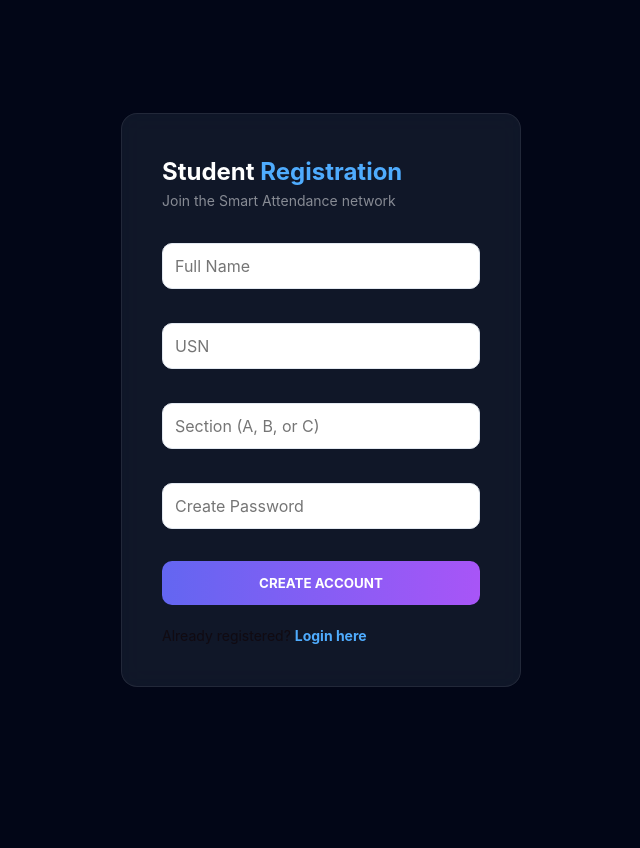
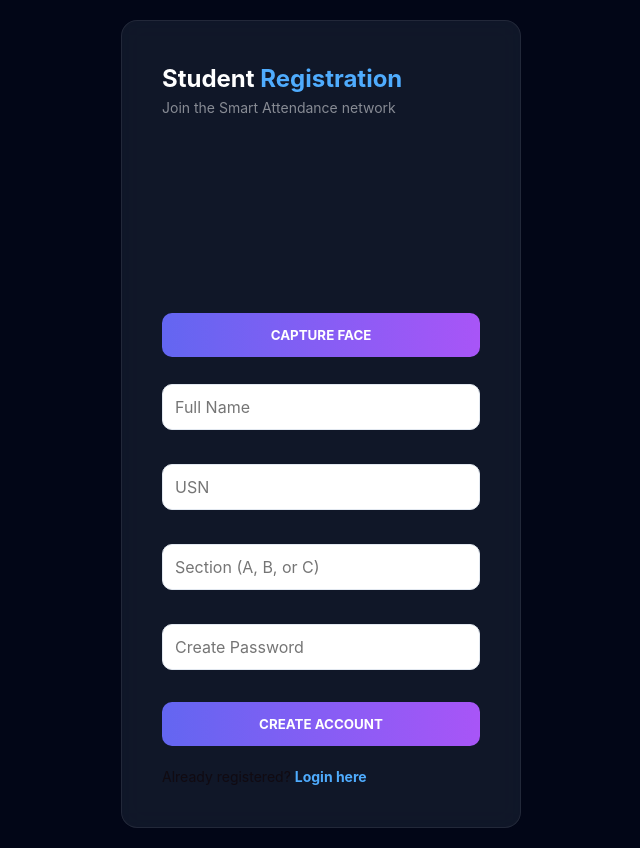
Before and after one commit to Hema-GK/smart-attendance-frontend, a React app: page /student/register in a window 1280 px wide. Shown: the whole page, without its empty margins (319-959 px from the left). Before the commit the page ends 800 px from the top, so only its background shows below. Built offline with nearby package versions, Linux system fonts and the light colour scheme; no server answers; the HTML template or start-up script is replaced by a standard one; what @capacitor/core would draw is missing.

Commit message:
Chatgpt2

```diff
--- a/src/pages/RegisterStudent.jsx
+++ b/src/pages/RegisterStudent.jsx
@@ -1,128 +1,116 @@
-// import { useState, useRef } from "react";
-// import { useNavigate } from "react-router-dom";
-// import API from "../api/api"; // Ensure api.js has the Railway URL
-
-// export default function RegisterStudent() {
-//   const navigate = useNavigate();
-//   const videoRef = useRef(null);
-//   const canvasRef = useRef(null);
-
-//   const [name, setName] = useState("");
-//   const [usn, setUsn] = useState("");
-//   const [password, setPassword] = useState("");
-//   const [className, setClassName] = useState("");
-//   const [section, setSection] = useState("");
-//   const [image, setImage] = useState("");
-//   const [loading, setLoading] = useState(false);
-
-//   const startCamera = async () => {
-//     try {
-//       const stream = await navigator.mediaDevices.getUserMedia({ video: true });
-//       videoRef.current.srcObject = stream;
-//     } catch (error) {
-//       alert("Camera access denied");
-//     }
-//   };
-
-//   const captureImage = () => {
-//     const canvas = canvasRef.current;
-//     const video = videoRef.current;
-//     canvas.width = video.videoWidth;
-//     canvas.height = video.videoHeight;
-//     const ctx = canvas.getContext("2d");
-//     ctx.drawImage(video, 0, 0);
-//     const captured = canvas.toDataURL("image/jpeg", 0.4);
-//     setImage(captured);
-//     video.pause();
-//   };
-
-//   const registerStudent = async () => {
-//     if (!image) {
-//       alert("Please capture your face");
-//       return;
-//     }
-//     setLoading(true);
-//     try {
-//       await API.post("/students/register", {
-//         name,
-//         usn,
-//         password,
-//         class_name: className,
-//         section,
-//         image,
-//       });
-//       alert("Student Registered Successfully ✅");
-//       navigate("/student/login");
-//     } catch (err) {
-//       console.error(err);
-//       alert("Registration failed");
-//     }
-//     setLoading(false);
-//   };
-
-//   return (
-//     <div className="card">
-//       <h2>Student Registration</h2>
-//       <input placeholder="Name" value={name} onChange={(e) => setName(e.target.value)} />
-//       <input placeholder="USN" value={usn} onChange={(e) => setUsn(e.target.value)} />
-//       <input type="password" placeholder="Password" value={password} onChange={(e) => setPassword(e.target.value)} />
-//       <input placeholder="Class" value={className} onChange={(e) => setClassName(e.target.value)} />
-//       <input placeholder="Section" value={section} onChange={(e) => setSection(e.target.value)} />
-//       <br />
-//       <video ref={videoRef} autoPlay width="250" style={{ borderRadius: "10px", marginTop: "10px" }}></video>
-//       <canvas ref={canvasRef} style={{ display: "none" }}></canvas>
-//       <br />
-//       <button className="btn" onClick={startCamera}>Start Camera</button>
-//       <button className="btn" onClick={captureImage}>Capture Face</button>
-//       <button className="btn register" onClick={registerStudent} disabled={loading}>
-//         {loading ? "Registering..." : "Register"}
-//       </button>
-//       <p>
-//         Already Registered?
-//         <span style={{ color: "blue", cursor: "pointer", marginLeft: "5px" }} onClick={() => navigate("/student/login")}>
-//           Login
-//         </span>
-//       </p>
-//     </div>
-//   );
-// }
-import React, { useState } from "react";
+import React, { useState, useRef } from "react";
 import { useNavigate } from "react-router-dom";
-import API from "../api/api"; // Ensure your API helper is correctly imported
+import Webcam from "react-webcam";
+import API from "../api/api";
 
 export default function RegisterStudent() {
   const navigate = useNavigate();
-  const [formData, setFormData] = useState({ name: "", usn: "", section: "", password: "" });
+  const webcamRef = useRef(null);
+
+  const [formData, setFormData] = useState({
+    name: "",
+    usn: "",
+    section: "",
+    password: ""
+  });
+
+  const [image, setImage] = useState(null);
+
+  const captureImage = () => {
+    const img = webcamRef.current.getScreenshot();
+    setImage(img);
+  };
 
   const handleRegister = async (e) => {
     e.preventDefault();
+
+    if (!image) {
+      alert("Please capture your face before registering.");
+      return;
+    }
+
     try {
-      await API.post("/auth/register", formData);
+      await API.post("/students/register", {
+        ...formData,
+        image: image
+      });
+
       alert("Registration Successful! Please login.");
-      navigate("/student/login"); // Redirects to Student Login
+      navigate("/student/login");
+
     } catch (err) {
-      alert("Registration failed. USN might already exist.");
+      alert("Registration failed. Face not clear or USN exists.");
     }
   };
 
   return (
     <div style={containerStyle}>
       <div className="glass-card" style={{ width: '400px', padding: '40px' }}>
-        <h2 style={{ color: '#fff' }}>Student <span style={{ color: '#4facfe' }}>Registration</span></h2>
-        <p style={{ color: 'rgba(255,255,255,0.5)', fontSize: '14px', marginBottom: '20px' }}>Join the Smart Attendance network</p>
 
+        <h2 style={{ color: '#fff' }}>
+          Student <span style={{ color: '#4facfe' }}>Registration</span>
+        </h2>
+
+        <p style={{ color: 'rgba(255,255,255,0.5)', fontSize: '14px', marginBottom: '20px' }}>
+          Join the Smart Attendance network
+        </p>
+
+        {/* 📸 CAMERA */}
+        <div style={{ marginBottom: "15px", textAlign: "center" }}>
+          {!image ? (
+            <>
+              <Webcam
+                ref={webcamRef}
+                screenshotFormat="image/jpeg"
+                style={{ width: "100%", borderRadius: "10px" }}
+              />
+              <button
+                type="button"
+                onClick={captureImage}
+                className="aesthetic-btn"
+                style={{ ...studentBtn, marginTop: "10px" }}
+              >
+                CAPTURE FACE
+              </button>
+            </>
+          ) : (
+            <>
+              <img src={image} alt="captured" style={{ width: "100%", borderRadius: "10px" }} />
+              <button
+                type="button"
+                onClick={() => setImage(null)}
+                className="aesthetic-btn"
+                style={{ ...studentBtn, marginTop: "10px", background: "#ef4444" }}
+              >
+                RETAKE
+              </button>
+            </>
+          )}
+        </div>
+
+        {/* FORM */}
         <form onSubmit={handleRegister} style={formStyle}>
-          <input type="text" placeholder="Full Name" style={inputStyle} required onChange={(e) => setFormData({ ...formData, name: e.target.value })} />
-          <input type="text" placeholder="USN" style={inputStyle} required onChange={(e) => setFormData({ ...formData, usn: e.target.value })} />
-          <input type="text" placeholder="Section (A, B, or C)" style={inputStyle} required onChange={(e) => setFormData({ ...formData, section: e.target.value })} />
-          <input type="password" placeholder="Create Password" style={inputStyle} required onChange={(e) => setFormData({ ...formData, password: e.target.value })} />
+          <input type="text" placeholder="Full Name" style={inputStyle} required
+            onChange={(e) => setFormData({ ...formData, name: e.target.value })} />
 
-          <button type="submit" className="aesthetic-btn" style={studentBtn}>CREATE ACCOUNT</button>
+          <input type="text" placeholder="USN" style={inputStyle} required
+            onChange={(e) => setFormData({ ...formData, usn: e.target.value })} />
+
+          <input type="text" placeholder="Section (A, B, or C)" style={inputStyle} required
+            onChange={(e) => setFormData({ ...formData, section: e.target.value })} />
+
+          <input type="password" placeholder="Create Password" style={inputStyle} required
+            onChange={(e) => setFormData({ ...formData, password: e.target.value })} />
+
+          <button type="submit" className="aesthetic-btn" style={studentBtn}>
+            CREATE ACCOUNT
+          </button>
         </form>
 
         <p style={{ marginTop: '20px', color: 'rgba(18, 3, 3, 0.6)', fontSize: '14px' }}>
           Already registered?{" "}
-          <span onClick={() => navigate('/student/login')} style={{ color: '#4facfe', cursor: 'pointer', fontWeight: 'bold' }}>
+          <span onClick={() => navigate('/student/login')}
+            style={{ color: '#4facfe', cursor: 'pointer', fontWeight: 'bold' }}>
             Login here
           </span>
         </p>
@@ -131,8 +119,8 @@ export default function RegisterStudent() {
   );
 }
 
-// Shared Styles (can be moved to a theme file later)
+// STYLES (unchanged)
 const containerStyle = { display: 'flex', justifyContent: 'center', alignItems: 'center', minHeight: '100vh', padding: '20px' };
 const formStyle = { display: 'flex', flexDirection: 'column', gap: '10px' };
-const inputStyle = { width: '100%', padding: '12px', borderRadius: '10px', background: 'rgba(255, 255, 255, 0.4)', color: '#fff', border: '1px solid rgba(255,255,255,0.2)'};
+const inputStyle = { width: '100%', padding: '12px', borderRadius: '10px', background: 'rgba(255, 255, 255, 0.4)', color: '#fff', border: '1px solid rgba(255,255,255,0.2)' };
 const studentBtn = { width: '100%', padding: '14px', background: 'linear-gradient(90deg, #4facfe, #00f2fe)', color: '#fff', border: 'none', borderRadius: '10px', fontWeight: '700', cursor: 'pointer', marginTop: '10px' };
```
Also changed, not shown: 1 other file (tests, documents, lock files or other folders).
